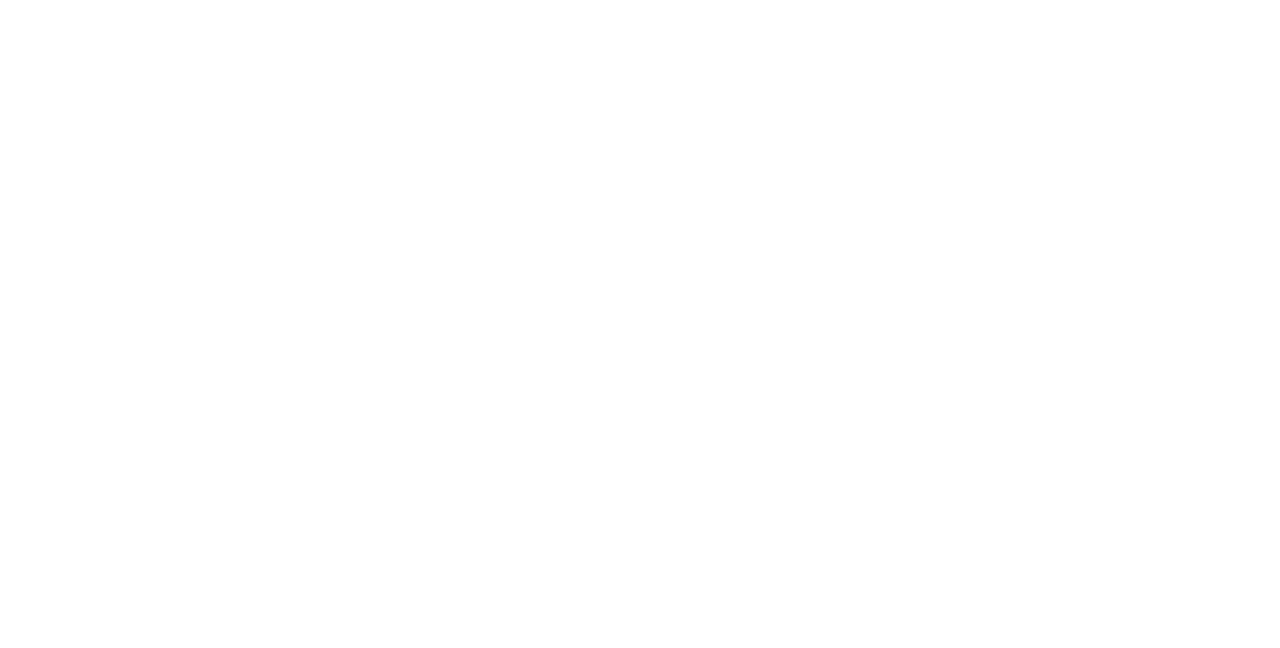
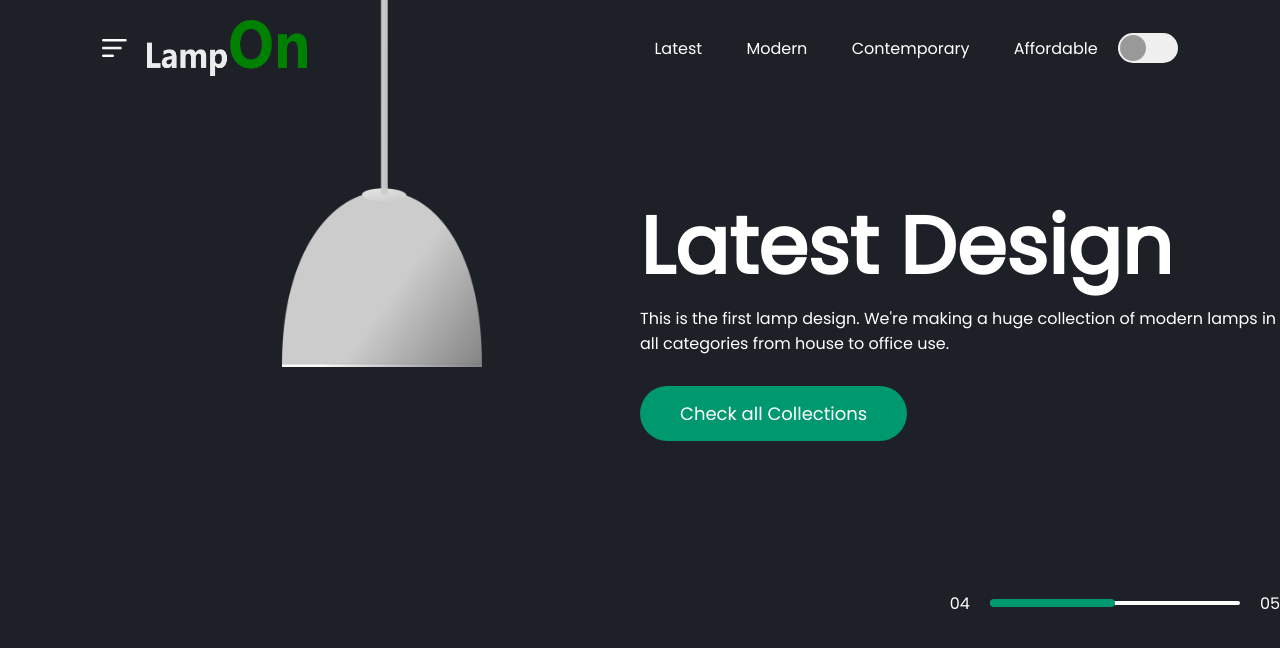
Before and after one commit to paragmhrjn/LampOn-headerDesign, a plain HTML site: page index.html in a window 1280 px wide. Drawn offline with Linux system fonts and the light colour scheme.

Commit message:
updated design

```diff
--- a/index.html
+++ b/index.html
@@ -4,9 +4,49 @@
     <meta charset="UTF-8">
     <meta http-equiv="X-UA-Compatible" content="IE=edge">
     <meta name="viewport" content="width=device-width, initial-scale=1.0">
+    <link rel="stylesheet" href="style/style.css">
     <title>LampOn</title>
 </head>
 <body>
+    <div class="main">
+        <nav>
+            <img src="images/menu.png"class="menu-img">
+            <img src="images/logo.png" class="logo">
+            <ul>
+                <li><a href="">Latest</a></li>
+                <li><a href="">Modern</a></li>
+                <li><a href="">Contemporary</a></li>
+                <li><a href="">Affordable</a></li>
+            </ul>
+            <button type="button" onclick="toggleBtn()" id="btn"><span></span></button>
+        </nav>
 
+        <div class="lamp-container">
+            <img src="images/lamp.png" class="lamp">
+            <img src="images/light.png" class="light" id="light">
+        </div>
+
+        <div class="text-container">
+            <h1>Latest Design</h1>
+            <p>This is the first lamp design. We're making a huge collection of modern lamps in all categories from house to office use.</p>
+            <a href="">Check all Collections</a>
+
+            <div class="control">
+                <p>04</p>
+                <div class="line"><span></span></div>
+                <p>05</p>
+            </div>
+        </div>
+    </div>
+
+    <script>
+        var btn = document.getElementById("btn");
+        var light = document.getElementById("light");
+
+        function toggleBtn(){
+            btn.classList.toggle("active");
+            light.classList.toggle("on");
+        }
+    </script>
 </body>
 </html>
--- /dev/null
+++ b/style/style.css
@@ -0,0 +1,152 @@
+@import url('https://fonts.googleapis.com/css?family=Poppins');
+*{
+    margin: 0;
+    padding: 0;
+    font-family: 'poppins', sans-serif;
+    box-sizing: border-box;
+}
+
+.main{
+    background: #1d2026;
+    min-height:100vh;
+    width:100%;
+    color: #fff;
+    position:relative;
+
+}
+
+nav{
+    display: flex;
+    align-items: center;
+    padding: 20px 8%;
+}
+
+nav .menu-img{
+    width: 25px;
+    margin-right: 20px;
+    cursor: pointer;
+}
+
+nav .logo{
+    width: 160px;
+    cursor: pointer;
+}
+
+nav ul{
+    flex: 1;
+    text-align: right;
+}
+
+nav ul li{
+    display: inline-block;
+    list-style: none;
+    margin: 0 20px;
+}
+
+nav ul li a{
+    text-decoration: none;
+    color: #fff;
+}
+
+button{
+    background: #efefef;
+    height: 30px;
+    width: 60px;
+    border-radius: 20px;
+    border: 0;
+    outline: 0;
+    cursor: pointer;
+    transition: background 0.5s;
+}
+
+button span{
+    display: block;
+    background: #999;
+    height: 26px;
+    width:26px;
+    border-radius: 50%;
+    margin-left: 2px;
+    transition: background 0.5s, margin-left 0.5s;
+}
+
+.lamp-container{
+    position: absolute;
+    top: -20px;
+    left: 22%;
+    width: 200px;
+
+}
+
+.lamp{
+    width: 100%;
+}
+
+.light{
+    position: absolute;
+    top: 98%;
+    left: 50%;
+    transform: translateX(-50%);
+    width: 700px;
+    margin-left: -10px;
+    opacity: 0;
+    transition: opacity 0.5s;
+}
+
+.text-container{
+    max-width: 800px;
+    margin-top: 7%;
+    margin-left: 50%;
+}
+
+.text-container h1{
+    font-size: 80px;
+    font-weight: 800px;
+}
+
+.text-container a{
+    text-decoration: none;
+    background: #00986f;
+    padding: 14px 40px;
+    display: inline-block;
+    color:#fff;
+    font-size: 18px;
+    margin-top: 30px;
+    border-radius: 30px;
+}
+
+.control{
+    display:flex;
+    align-items: center;
+    justify-content: flex-end;
+    margin-top: 150px;
+}
+
+.control .line{
+    width: 250px;
+    height: 4px;
+    background: #fff;
+    margin: 0 20px;
+    border-radius: 2px;
+}
+
+.control .line span{
+    width: 50%;
+    height: 8px;
+    margin-top: -2px;
+    border-radius: 4px;
+    background: #00986f;
+    display: block;
+}
+
+.active{
+    background: green;
+}
+
+.active span{
+    background: #fff;
+    margin-left: 31px;
+}
+
+.on{
+    opacity: 1;
+}
```
